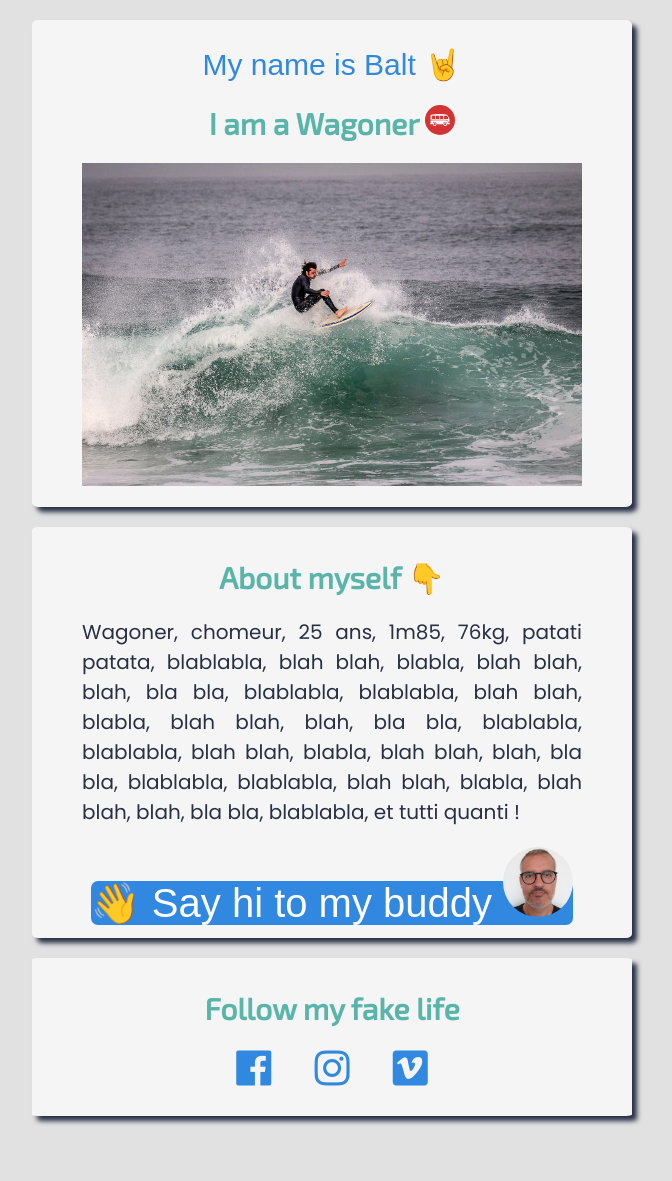
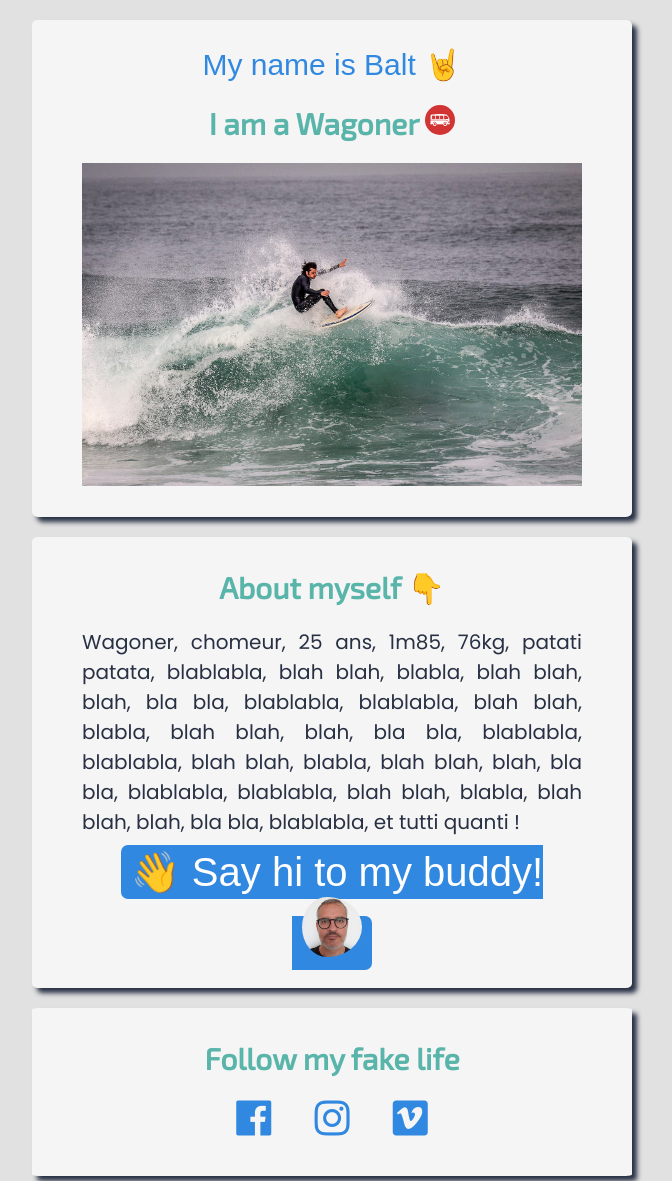
Before and after one commit to Probalt/profile, a plain HTML site: page index.html in a window 1280 px wide. Shown: the top 1181 px of the page, without its empty margins (308-980 px from the left). Before the commit the page ends 1136 px from the top, so only its background shows below. Drawn offline with Linux system fonts and the light colour scheme.

Commit message:
my profile page

```diff
--- a/index.html
+++ b/index.html
@@ -4,7 +4,7 @@
 <head>
   <meta charset="UTF-8">
   <link rel="stylesheet" href="https://use.fontawesome.com/releases/v5.0.10/css/all.css">
-  <title>My chomeur profile</title>
+  <title>My profile</title>
   <link rel="stylesheet" href="style.css">
   <link href="https://fonts.googleapis.com/css?family=Exo+2&display=swap" rel="stylesheet">
   <meta name="viewport" content="width=device-width, initial-scale=1">
@@ -21,7 +21,7 @@
     <div class="card-white">
       <h2>About myself 👇</h2>
       <p>Wagoner, chomeur, 25 ans, 1m85, 76kg, patati patata, blablabla, blah blah, blabla, blah blah, blah, bla bla, blablabla, blablabla, blah blah, blabla, blah blah, blah, bla bla, blablabla, blablabla, blah blah, blabla, blah blah, blah, bla bla, blablabla, blablabla, blah blah, blabla, blah blah, blah, bla bla, blablabla, et tutti quanti ! </p>
-      <a target="_blank" href="https://djalexx33.github.io/profile/">👋 Say hi to my buddy <img id="alex" src="./images/alex.jpg" alt="alex"></a>
+      <a target="_blank" href="https://djalexx33.github.io/profile/">👋 Say hi to my buddy!<img id="alex" src="./images/alex.jpg" alt="alex"></a>
     </div>
 
     <div class="card-white">
--- a/style.css
+++ b/style.css
@@ -56,7 +56,7 @@ img {
   padding-left: 50px;
   padding-right: 50px;
   padding-top: 10px;
-  padding-bottom: 10px;
+  padding-bottom: 20px;
   margin-bottom: 20px;
 }
 
@@ -66,10 +66,11 @@ img {
   color: white;
   text-decoration: none;
   border-radius: 7px;
+  padding: 5px 10px;
 }
 
 .card-white > a:hover {
-  color: #283044;
+  background-color: #283044;
 }
 
 .list-inline > li {
@@ -89,8 +90,9 @@ img {
 }
 
 #alex {
-  width: 70px;
+  width: 60px;
   border-radius: 50%;
+  padding-left: 10px;
 }
 
 .fab:hover {
```
